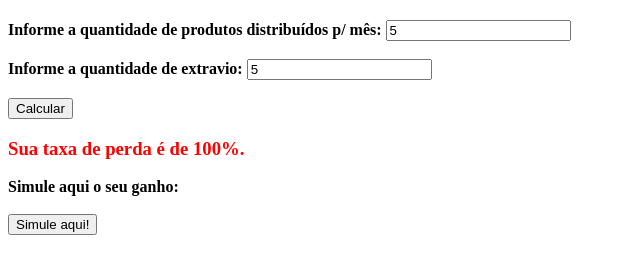
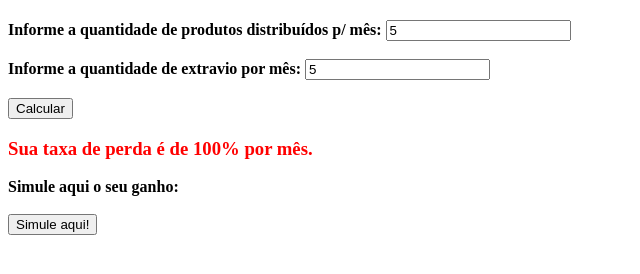
Before and after one commit to Logistech1730/projeto_LogistechBeta, a plain HTML site: page calculadora1.html in a window 1280 px wide. Both pictures are taken after typing "5", "5" into the empty fields and a click on the button "Calcular". Shown: the part 60-334 px from the top of the page, without its empty margins (0-640 px from the left). Drawn offline with Linux system fonts and the light colour scheme.

Commit message:
calculadora1.html

```diff
--- a/calculadora1.html
+++ b/calculadora1.html
@@ -9,7 +9,7 @@
     <h1><b>SIMULE SEU PROCESSO</b></h1>
     <b>Informe a quantidade de produtos distribuídos p/ mês:</b>
     <input type="number" id="ipt_qtdProdutos"><br><br>
-    <b>Informe a quantidade de extravio: </b>
+    <b>Informe a quantidade de extravio por mês: </b>
     <input type="number" id="ipt_extravio"><br><br>
     <button onclick="analisar()">Calcular</button>
     <div id="div_mensagem"></div>
@@ -21,7 +21,7 @@ function analisar(){
     var produtos = Number(ipt_qtdProdutos.value);
     var extravio = Number(ipt_extravio.value);
     porcentagem = extravio/produtos * 100 // (100 / 1000) * 100 = 1
-    div_mensagem.innerHTML = `<h3 style = "color: red;"> Sua taxa de perda é de ${porcentagem}%.</h3>
+    div_mensagem.innerHTML = `<h3 style = "color: red;"> Sua taxa de perda é de ${porcentagem}% por mês.</h3>
     <b>Simule aqui o seu ganho:</b> <br><br>
     <button onclick="analisar2()">Simule aqui!</button>`
 }
@@ -37,4 +37,13 @@ function analisar2(){
         Em termos de produtos, reduzímos seu extravio para ${redução} produtos.</h3>`
 }
 
+// colocar mais informações sobre o ganho fazendo a difença
+// colocar a diferença do ganho em produtos
+// verificar uma variavel de valor
+// informar o GANHO real do ganho
+// colocar COR nas informações
+// verificar o ganho do produto com valores para cada placa
+// projetar o futuro com base daqui 3 meses por exemplo
+// informar na DIV mais informações sobre o produto
+// ao invés de informar um valor para cada placa, fazer um tiket médio para o geral das placas
 </script>
```
